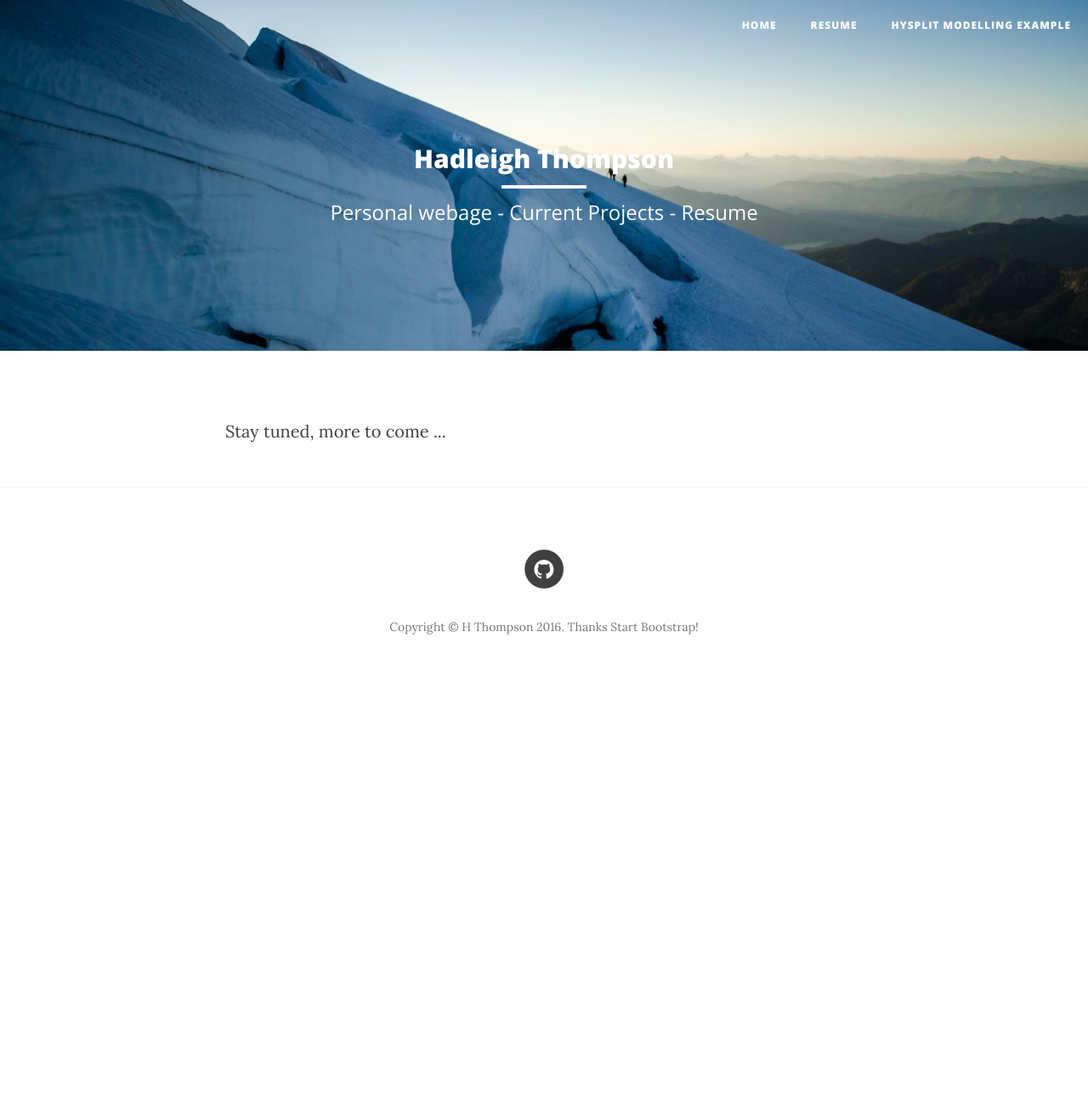
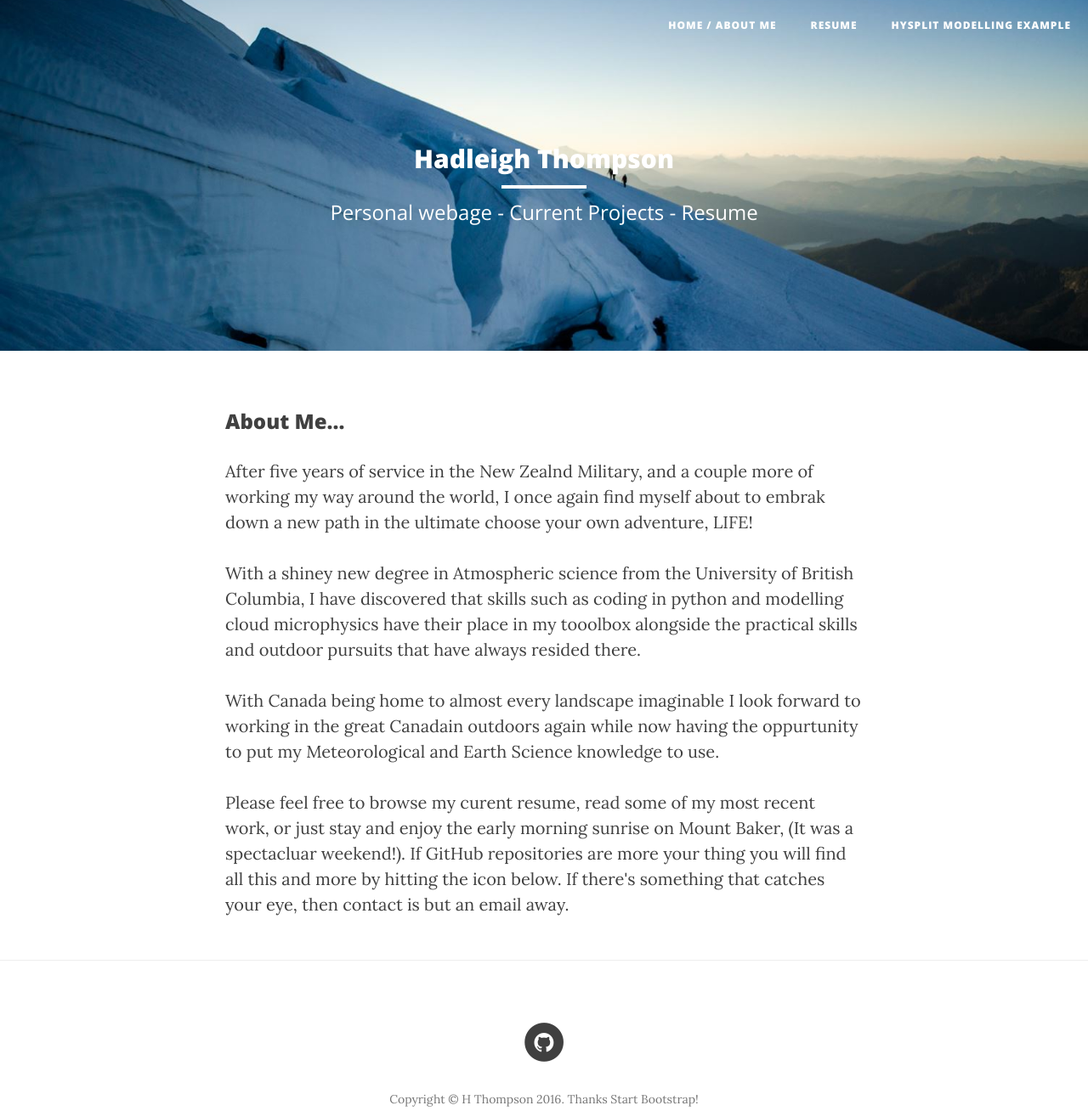
Before and after one commit to hadleigh/github.io, a plain HTML site: page index.html in a window 1280 px wide. Shown: the whole page at 85% size. Before the commit the page ends 814 px from the top, so only its background shows below. Drawn offline with nearby package versions, Linux system fonts and the light colour scheme.

Commit message:
new blog on front page

```diff
--- a/index.html
+++ b/index.html
@@ -6,8 +6,8 @@
     <meta charset="utf-8">
     <meta http-equiv="X-UA-Compatible" content="IE=edge">
     <meta name="viewport" content="width=device-width, initial-scale=1">
-    <meta name="description" content="">
-    <meta name="author" content="">
+    <meta name="description" content="Personal Webpage">
+    <meta name="author" content="Hadleigh Thompson">
 
     <title>The Hadleigh Cell</title>
 
@@ -50,7 +50,7 @@
             <div class="collapse navbar-collapse" id="bs-example-navbar-collapse-1">
                 <ul class="nav navbar-nav navbar-right">
                     <li>
-                        <a href="index.html">Home</a>
+                        <a href="index.html">Home / About Me</a>
                     </li>
                     <li>
                         <a href="resume.html">Resume</a>
@@ -88,8 +88,18 @@
     <div class="container">
         <div class="row">
             <div class="col-lg-8 col-lg-offset-2 col-md-10 col-md-offset-1">
-               <p>
-               	Stay tuned, more to come ...
+            	<h3>About Me...</h3>
+               	<p>
+               	After five years of service in the New Zealnd Military, and a couple more of working my way around the world, I once again find myself about to embrak down a new path in the ultimate choose your own adventure, LIFE!
+				</p>
+				<p>
+               	With a shiney new degree in Atmospheric science from the University of British Columbia, I have discovered that skills such as coding in python and modelling cloud microphysics have their place in my tooolbox alongside the practical skills and outdoor pursuits that have always resided there.
+				</p>
+				<p>
+               	With Canada being home to almost every landscape imaginable I look forward to working in the great Canadain outdoors again while now having the oppurtunity to put my Meteorological and Earth Science knowledge to use.
+				</p>
+				<p>
+               	Please feel free to browse my curent resume, read some of my most recent work, or just stay and enjoy the early morning sunrise on Mount Baker, (It was a spectacluar weekend!). If GitHub repositories are more your thing you will find all this and more by hitting the icon below. If there's something that catches your eye, then contact is but an email away.
                </p>
             </div>
         </div>
```
